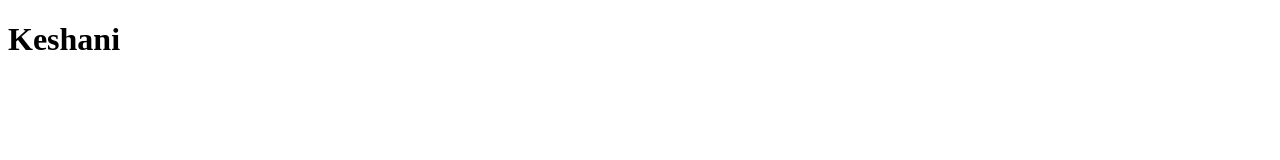
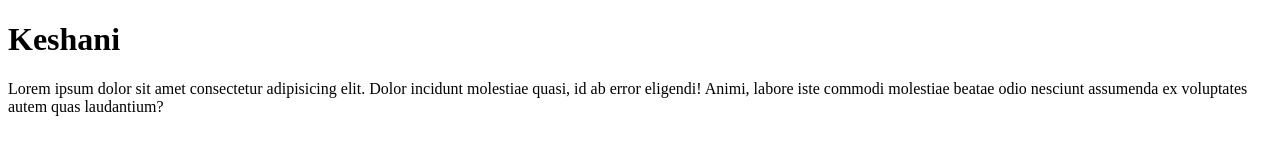
Before and after one commit to Rizmia/Green-Harvest, a plain HTML site: page expense.html in a window 1280 px wide. Drawn offline with Linux system fonts and the light colour scheme.

Commit message:
Update expense.html
keshani

```diff
--- a/expense.html
+++ b/expense.html
@@ -7,6 +7,7 @@
     <h1>
         Keshani
     </h1>
+    <p>Lorem ipsum dolor sit amet consectetur adipisicing elit. Dolor incidunt molestiae quasi, id ab error eligendi! Animi, labore iste commodi molestiae beatae odio nesciunt assumenda ex voluptates autem quas laudantium?</p>
 </head>
 <body>
 
```
